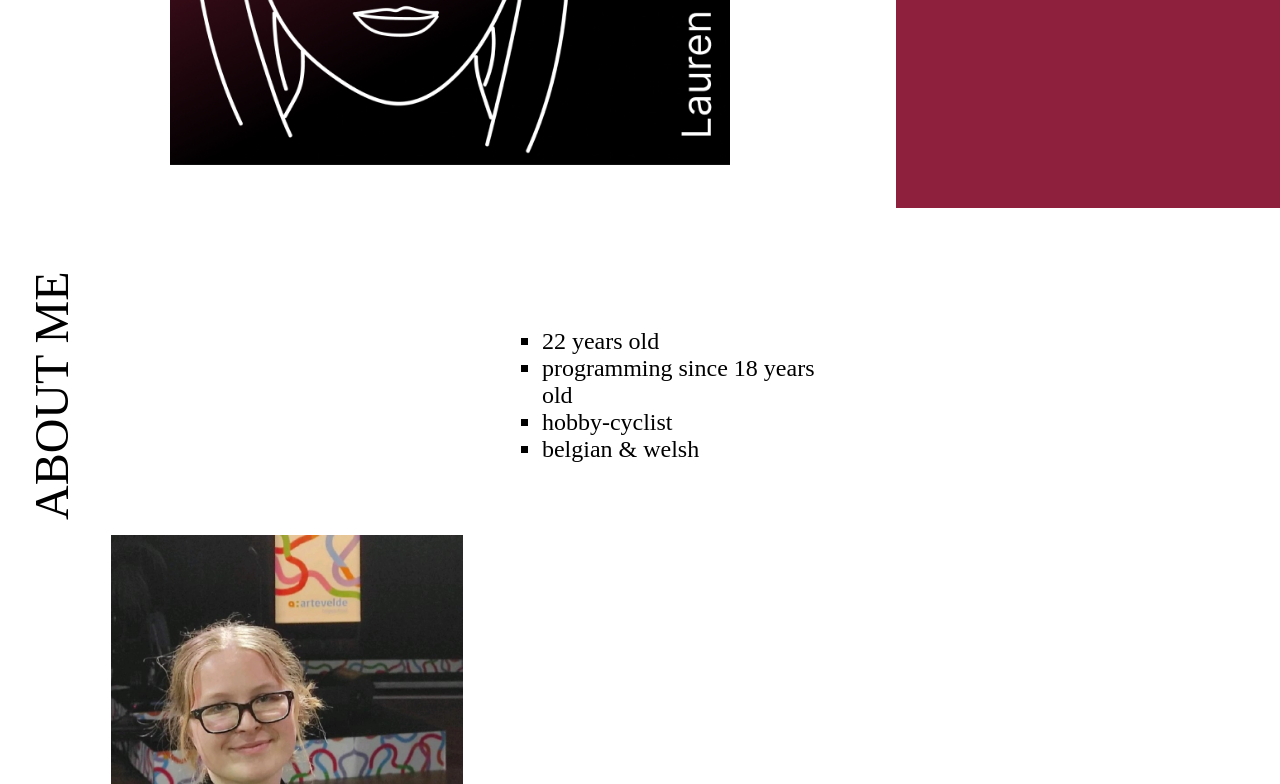
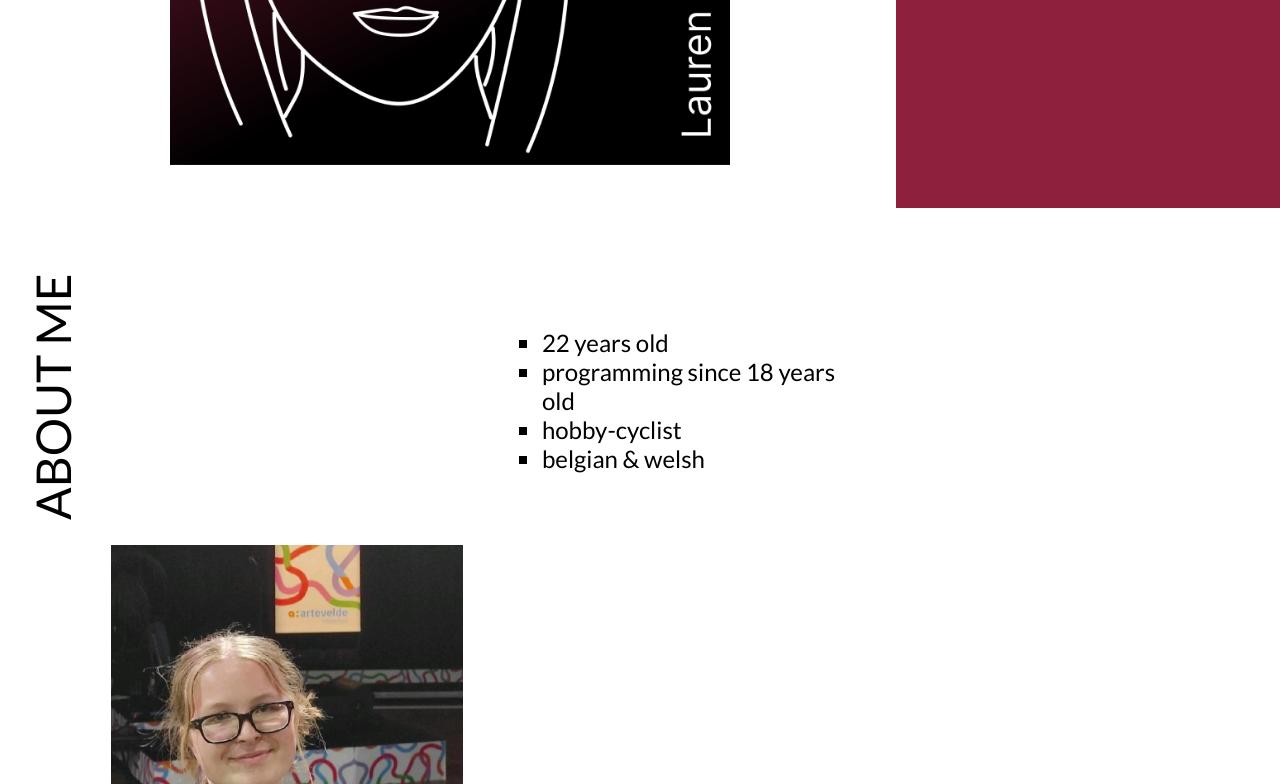
Before and after one commit to Lauren-Wille/portfolio-lauren-wille, an Eleventy site: page src/index.njk in a window 1280 px wide. Shown: the part 552-1336 px from the top of the page. Built offline with nearby package versions, Linux system fonts and the light colour scheme; Eleventy itself is replaced by a stand-in of ours; files that its build step writes are made by us from their sources; a web font is replaced by a local one.

Commit message:
applied font

```diff
--- a/src/assets/style.css
+++ b/src/assets/style.css
@@ -1,6 +1,20 @@
 :root {
   --primary-colour: hsl(344, 64%, 34%);
   --secondary-colour: hsl(0, 0%, 0%);
+}
+
+@font-face {
+  font-family: "Lato";
+  src: url("/assets/fonts/Lato-Regular.woff2") format("woff2");
+  font-weight: 400;
+  font-style: normal;
+}
+
+@font-face {
+  font-family: "Lato";
+  src: url("/assets/fonts/Lato-Italic.woff2") format("woff2");
+  font-weight: 400;
+  font-style: italic;
 }
 
 /*------------------------GENERAL------------------------*/
@@ -8,6 +22,9 @@
 .body {
   display: flex;
   flex-direction: row;
+  font-family: "Lato";
+  font-weight: 400;
+  font-style: normal;
 
   & .main {
     width: 70%;
@@ -138,6 +155,7 @@ section {
   justify-content: center;
   gap: 1rem;
   align-items: center;
+  color: white;
 
   & .card {
     height: auto;
@@ -148,7 +166,7 @@ section {
     align-items: center;
     gap: 0.5rem;
     padding: 0.5rem 0;
-    background-color: rgb(204, 204, 205);
+    background-color: var(--primary-colour);
 
     & .project__title {
       text-align: center;
@@ -176,6 +194,8 @@ section {
 
     & .project__languages {
       font-style: italic;
+      font-family: "Lato";
+      font-weight: 400;
     }
   }
 }
```
